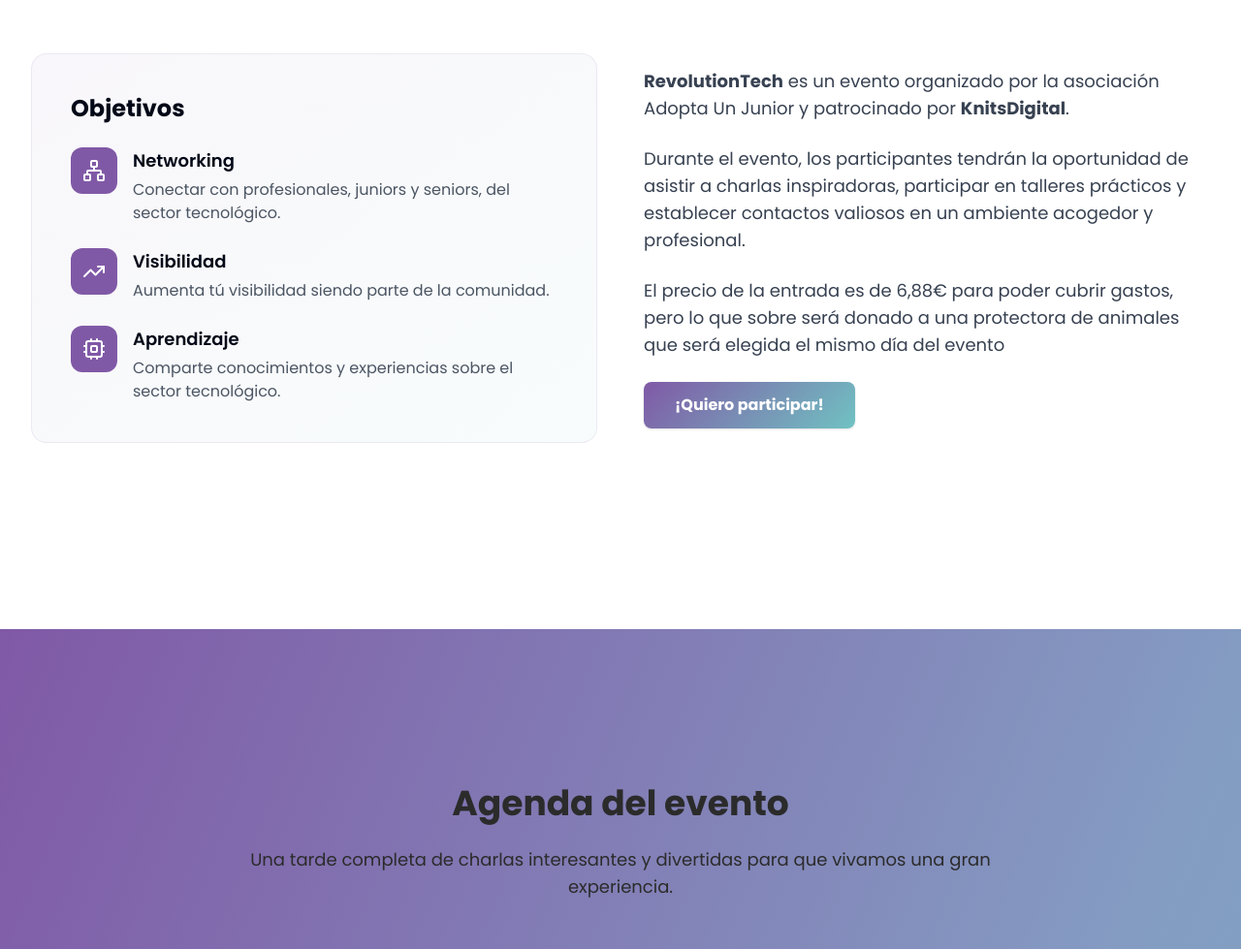
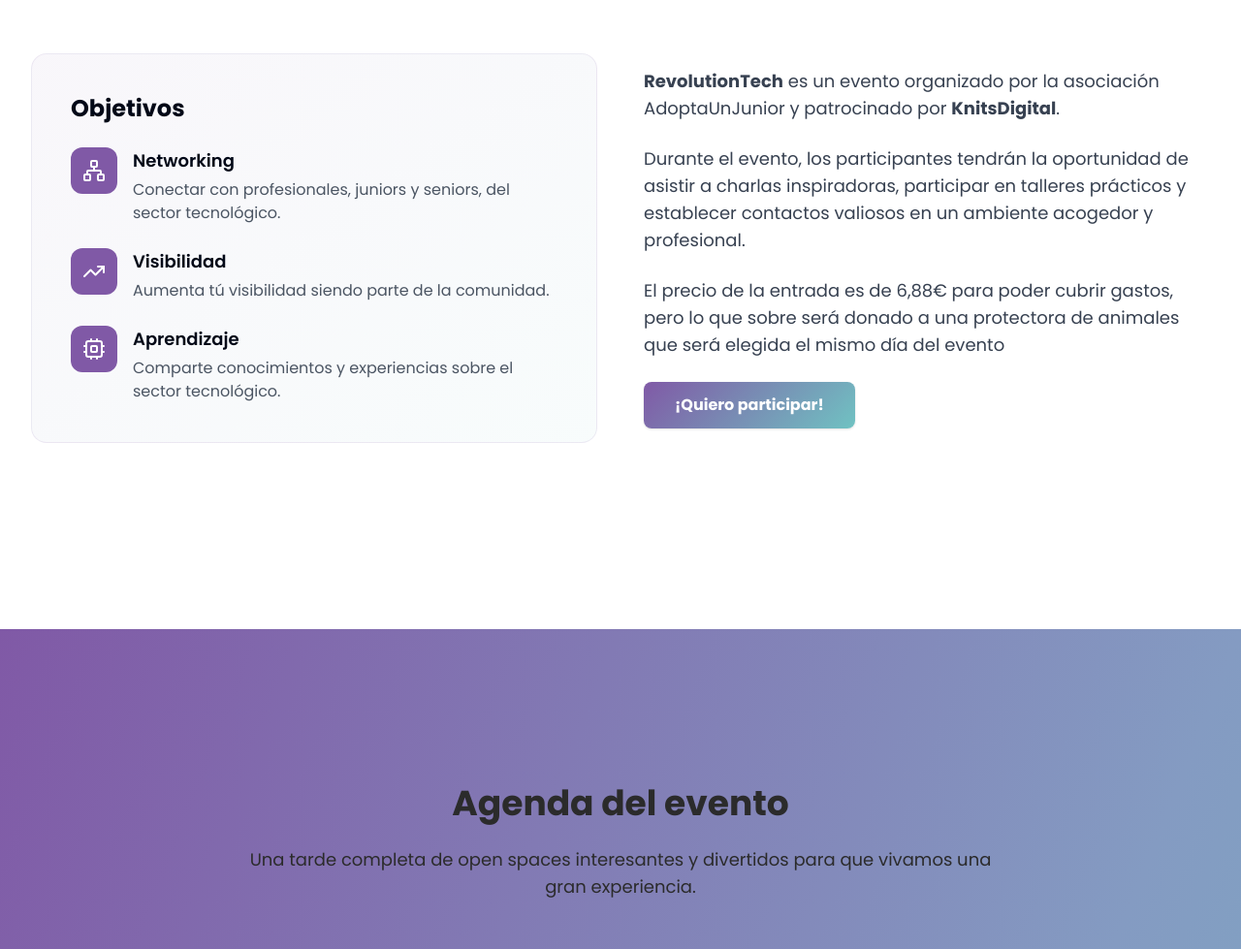
Before and after one commit to KnitsDigital/the-revolution-tech, a React (Vite) app: page / in a window 1280 px wide. Shown: the part 1121-2100 px from the top of the page at 97% size. Built offline with nearby package versions, Linux system fonts and the light colour scheme.

Commit message:
🐛 fix typos

```diff
--- a/index.html
+++ b/index.html
@@ -7,7 +7,7 @@
     <meta name="description" content="Lovable Generated Project" />
     <meta name="author" content="Lovable" />
 
-    <meta property="og:title" content="junior-tech-launchpad-utopicus" />
+    <meta property="og:title" content="the-revolution-tech" />
     <meta property="og:description" content="Lovable Generated Project" />
     <meta property="og:type" content="website" />
     <meta property="og:image" content="https://lovable.dev/opengraph-image-p98pqg.png" />
--- a/src/components/About.tsx
+++ b/src/components/About.tsx
@@ -69,7 +69,7 @@ const About = () => {
           <div className="order-1 md:order-2">
             <p className="text-lg text-gray-700 mb-6">
               <strong>RevolutionTech</strong> es un evento organizado por la
-              asociación Adopta Un Junior y patrocinado por{" "}
+              asociación AdoptaUnJunior y patrocinado por{" "}
               <strong>KnitsDigital</strong>.
             </p>
             <p className="text-lg text-gray-700 mb-6">
--- a/src/components/Agenda.tsx
+++ b/src/components/Agenda.tsx
@@ -61,7 +61,7 @@ const Agenda = () => {
             Agenda del evento
           </h2>
           <p className="text-lg text-[#2b2b2b]">
-            Una tarde completa de charlas interesantes y divertidas para que
+            Una tarde completa de open spaces interesantes y divertidos para que
             vivamos una gran experiencia.
           </p>
         </div>
```
